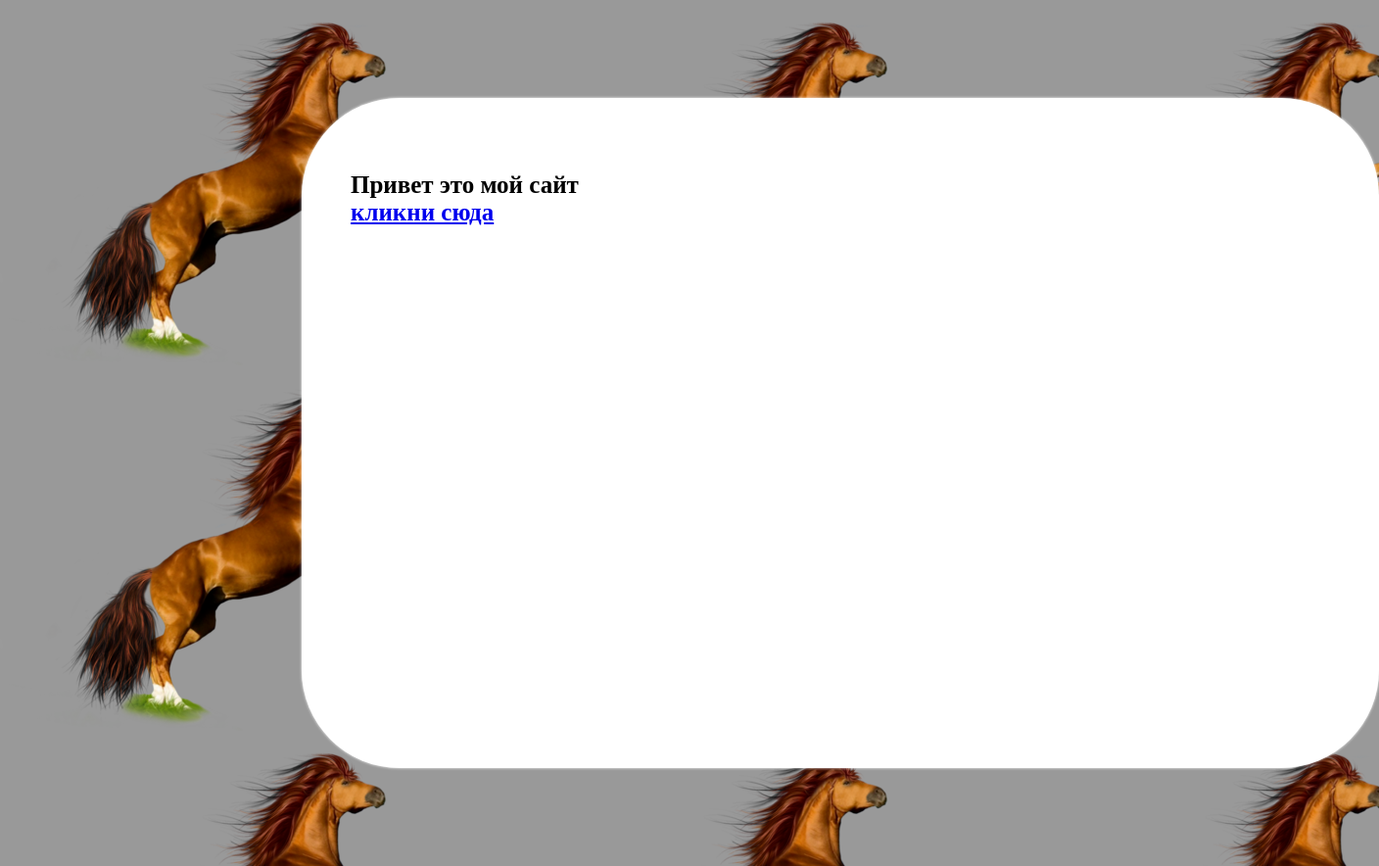
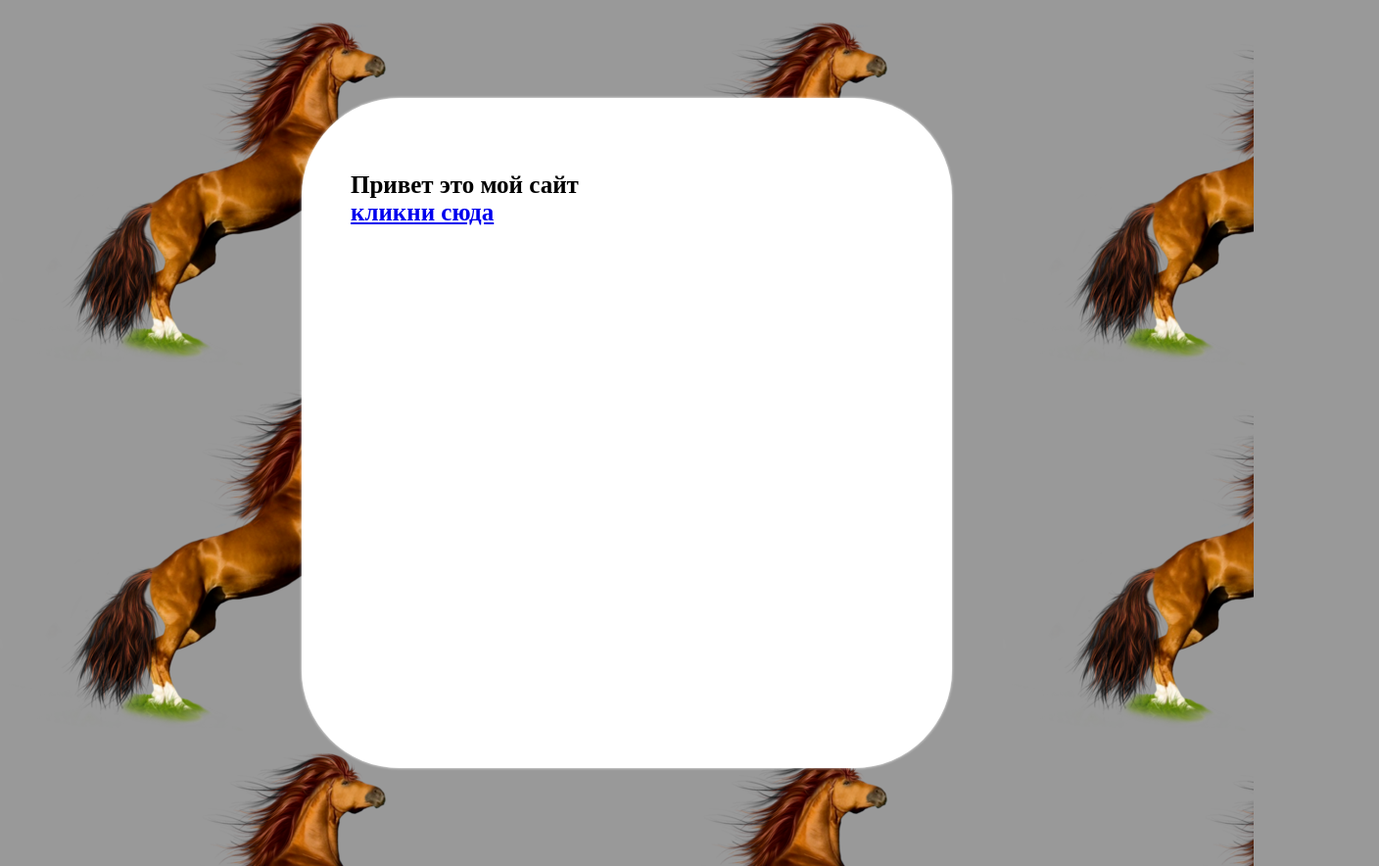
Before and after one commit to Phoenix1302/Phoenix1302.github.io, a plain HTML site: page index.html in a window 1280 px wide. Shown: the whole page at 98% size, 1408 px wide, since content can reach past the window. Drawn offline with Linux system fonts and the light colour scheme.

Commit message:
Add files via upload

```diff
--- a/CSS/style.css
+++ b/CSS/style.css
@@ -1,7 +1,7 @@
 div{
 background-color:#ffffff;
 width:auto;
-min-width:1000px;
+min-width:500px;
 margin:100px 300px;
 padding:50px;
 padding-bottom:500px;
```
